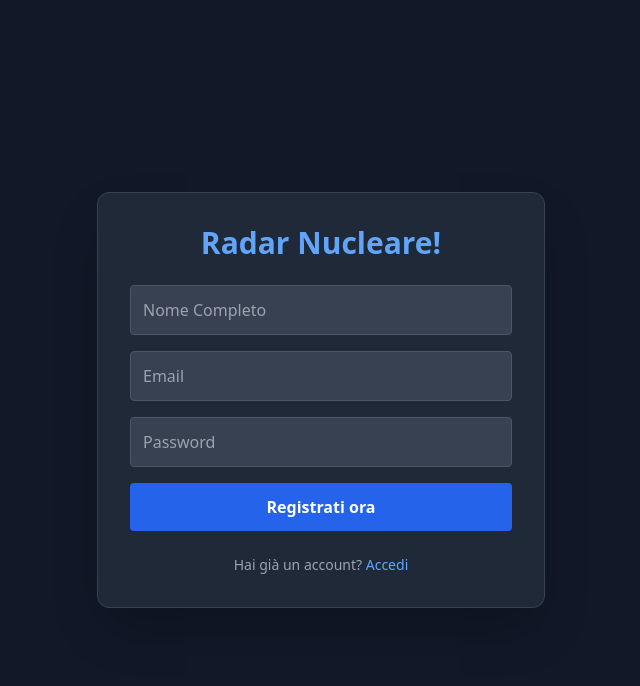
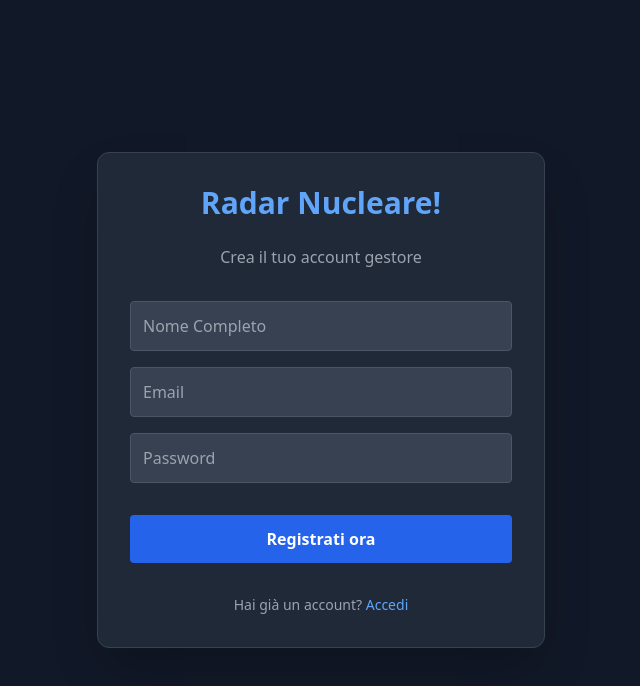
Before and after one commit to donato-bot/gestione-sale-biliardo, a Next.js app: page /registrati in a window 1280 px wide. Shown: the top 686 px of the page, without its empty margins (319-959 px from the left). Built offline with nearby package versions, Linux system fonts and the light colour scheme; no server answers.

Commit message:
Radar: Fix definitivo export default registrati

```diff
--- a/src/app/registrati/page.tsx
+++ b/src/app/registrati/page.tsx
@@ -36,7 +36,7 @@ export default function RegistratiPage() {
     } catch (error: any) {
       setMessaggio({
         tipo: 'errore',
-        testo: error.message || 'Si è verificato un errore.'
+        testo: error.message || 'Si è verificato un errore durante la registrazione.'
       });
     } finally {
       setLoading(false);
@@ -47,6 +47,7 @@ export default function RegistratiPage() {
     <div className="flex flex-col items-center justify-center min-h-screen bg-gray-900 text-white p-4">
       <div className="w-full max-w-md bg-gray-800 p-8 rounded-xl shadow-2xl border border-gray-700">
         <h1 className="text-3xl font-bold mb-6 text-center text-blue-400">Radar Nucleare!</h1>
+        <p className="text-gray-400 text-center mb-8">Crea il tuo account gestore</p>
 
         <form onSubmit={handleSignUp} className="flex flex-col gap-4">
           <input
@@ -54,7 +55,7 @@ export default function RegistratiPage() {
             placeholder="Nome Completo"
             value={nome}
             onChange={(e) => setNome(e.target.value)}
-            className="w-full bg-gray-700 p-3 rounded border border-gray-600 outline-none focus:ring-2 focus:ring-blue-500"
+            className="w-full border border-gray-600 bg-gray-700 p-3 rounded text-white outline-none focus:ring-2 focus:ring-blue-500"
             required
           />
           <input
@@ -62,7 +63,7 @@ export default function RegistratiPage() {
             placeholder="Email"
             value={email}
             onChange={(e) => setEmail(e.target.value)}
-            className="w-full bg-gray-700 p-3 rounded border border-gray-600 outline-none focus:ring-2 focus:ring-blue-500"
+            className="w-full border border-gray-600 bg-gray-700 p-3 rounded text-white outline-none focus:ring-2 focus:ring-blue-500"
             required
           />
           <input
@@ -70,26 +71,29 @@ export default function RegistratiPage() {
             placeholder="Password"
             value={password}
             onChange={(e) => setPassword(e.target.value)}
-            className="w-full bg-gray-700 p-3 rounded border border-gray-600 outline-none focus:ring-2 focus:ring-blue-500"
+            className="w-full border border-gray-600 bg-gray-700 p-3 rounded text-white outline-none focus:ring-2 focus:ring-blue-500"
             required
           />
           <button
             type="submit"
             disabled={loading}
-            className="w-full bg-blue-600 p-3 rounded font-bold hover:bg-blue-700 transition-colors disabled:bg-gray-600"
+            className="w-full mt-4 bg-blue-600 p-3 rounded font-bold hover:bg-blue-700 transition-colors disabled:bg-gray-600"
           >
             {loading ? 'Elaborazione...' : 'Registrati ora'}
           </button>
         </form>
 
         {messaggio.testo && (
-          <div className={`mt-4 p-3 rounded text-center ${messaggio.tipo === 'successo' ? 'bg-green-900 text-green-200' : 'bg-red-900 text-red-200'}`}>
+          <div className={`mt-6 p-4 rounded text-center text-sm ${
+            messaggio.tipo === 'successo' ? 'bg-green-900/50 text-green-300 border border-green-700' : 'bg-red-900/50 text-red-300 border border-red-700'
+          }`}>
             {messaggio.testo}
           </div>
         )}
 
-        <div className="mt-6 text-center text-sm text-gray-400">
-          Hai già un account? <Link href="/login" className="text-blue-400 hover:underline">Accedi</Link>
+        <div className="mt-8 text-center text-sm text-gray-400">
+          Hai già un account?{' '}
+          <Link href="/login" className="text-blue-400 hover:underline">Accedi</Link>
         </div>
       </div>
     </div>
```
